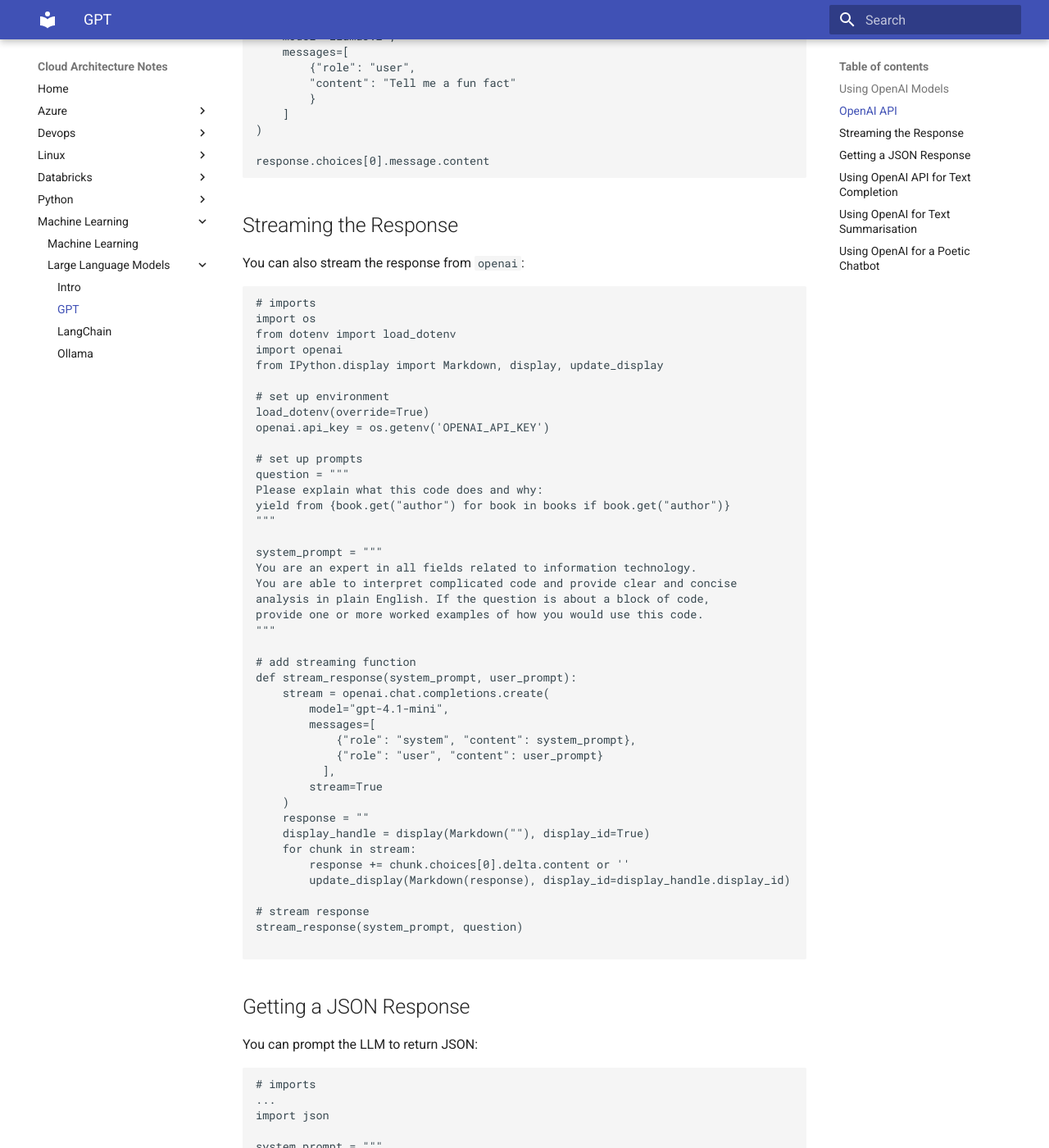
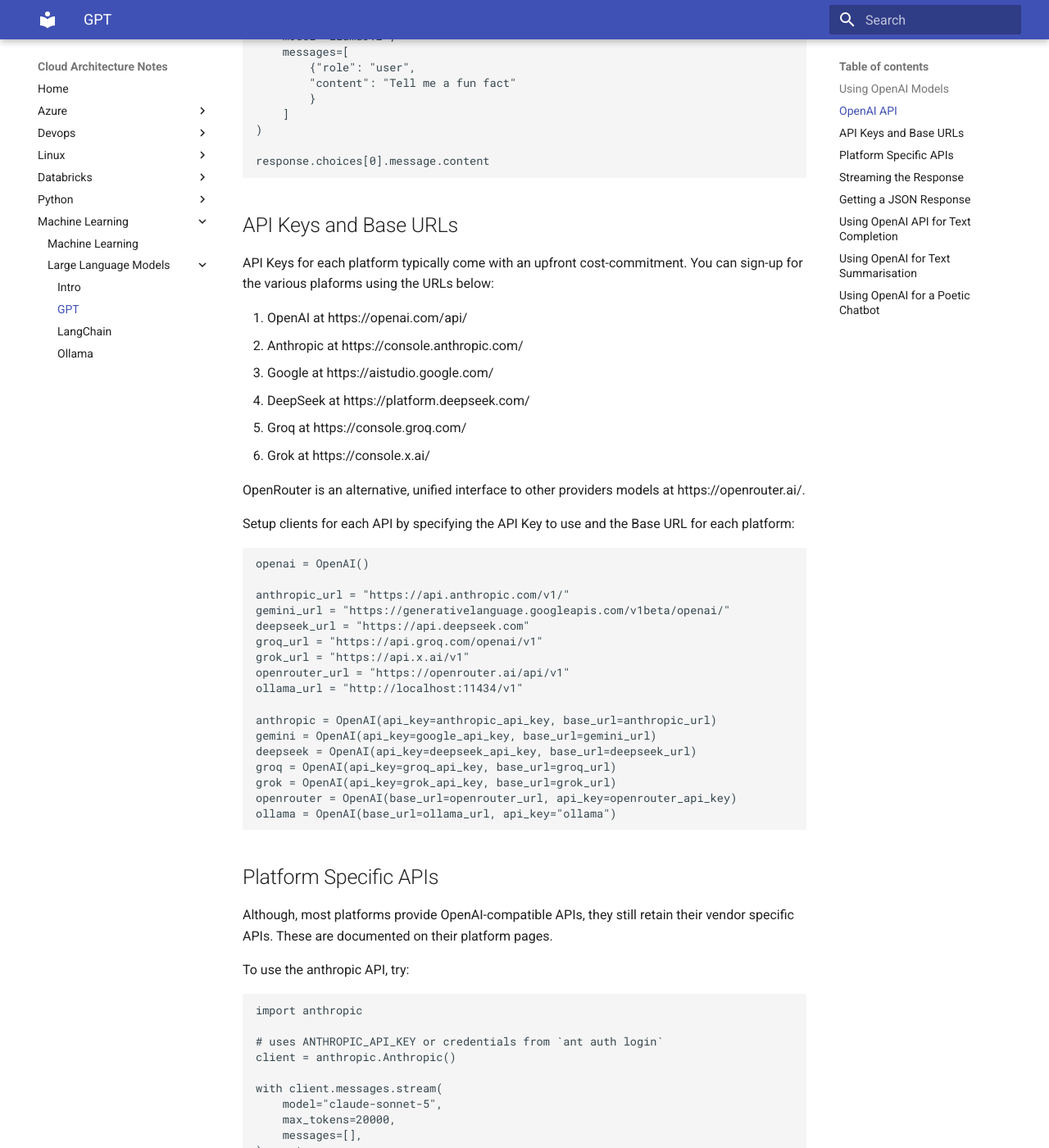
Before and after one commit to dram1964/cloudarchitect, an MkDocs documentation site: the page built from docs/ml/llm/gpt.md, in a window 1280 px wide and 1400 px high, scrolled down 2572 px. Shown: the whole window at 82% size. Built offline with MkDocs 1.6.1 and Material for MkDocs 9.7.7, drawn with Linux system fonts in a browser that asks for light colours; some of the changed text lies outside the part shown.

Commit message:
adds notes on API KEYS

````diff
--- a/docs/ml/llm/gpt.md
+++ b/docs/ml/llm/gpt.md
@@ -130,6 +130,82 @@
 )
 
 response.choices[0].message.content
+```
+
+## API Keys and Base URLs
+
+API Keys for each platform typically come with an upfront cost-commitment.
+You can sign-up for the various plaforms using the URLs below:
+
+1. OpenAI at https://openai.com/api/
+2. Anthropic at https://console.anthropic.com/
+3. Google at https://aistudio.google.com/
+4. DeepSeek at  https://platform.deepseek.com/
+5. Groq at https://console.groq.com/
+6. Grok at https://console.x.ai/
+
+OpenRouter is an alternative, unified interface to other providers models at
+https://openrouter.ai/.
+
+Setup clients for each API by specifying the API Key to use and the Base URL
+for each platform:
+
+```python
+openai = OpenAI()
+
+anthropic_url = "https://api.anthropic.com/v1/"
+gemini_url = "https://generativelanguage.googleapis.com/v1beta/openai/"
+deepseek_url = "https://api.deepseek.com"
+groq_url = "https://api.groq.com/openai/v1"
+grok_url = "https://api.x.ai/v1"
+openrouter_url = "https://openrouter.ai/api/v1"
+ollama_url = "http://localhost:11434/v1"
+
+anthropic = OpenAI(api_key=anthropic_api_key, base_url=anthropic_url)
+gemini = OpenAI(api_key=google_api_key, base_url=gemini_url)
+deepseek = OpenAI(api_key=deepseek_api_key, base_url=deepseek_url)
+groq = OpenAI(api_key=groq_api_key, base_url=groq_url)
+grok = OpenAI(api_key=grok_api_key, base_url=grok_url)
+openrouter = OpenAI(base_url=openrouter_url, api_key=openrouter_api_key)
+ollama = OpenAI(base_url=ollama_url, api_key="ollama")
+```
+
+## Platform Specific APIs
+
+Although, most platforms provide OpenAI-compatible APIs, they still
+retain their vendor specific APIs. These are documented on their platform
+pages.
+
+To use the anthropic API, try:
+
+```python
+import anthropic
+
+# uses ANTHROPIC_API_KEY or credentials from `ant auth login`
+client = anthropic.Anthropic()
+
+with client.messages.stream(
+    model="claude-sonnet-5",
+    max_tokens=20000,
+    messages=[],
+) as stream:
+    for text in stream.text_stream:
+        print(text, end="", flush=True)
+```
+
+For Gemini, try:
+
+```python
+from google import genai
+
+# Uses GEMINI_API_KEY
+client = genai.Client()
+
+interaction = client.interactions.create(
+    model="gemini-3.7-flash",
+    input="Explain how AI works in a few words"
+)
+print(interaction.output_text)
 ```
 
 ## Streaming the Response
````
